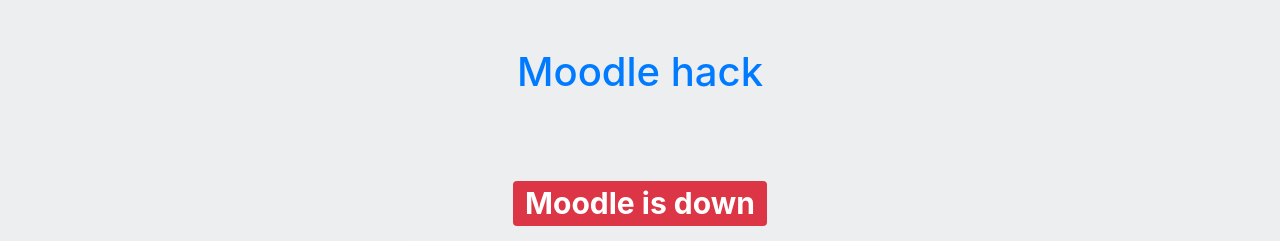
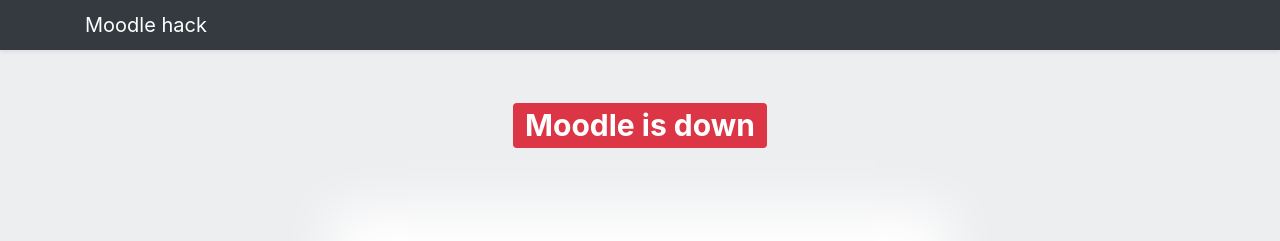
Before and after one commit to vmrfriz/dahl-moodle-hack, a PHP site: template view/down.php in a window 1280 px wide. Shown: the top 241 px of the page. Run offline with PHP 8.4, Linux system fonts and the light colour scheme; the template is opened without the code that fills it, so the values that code supplies are empty.

Commit message:
Новый дизайн шапки

```diff
--- a/view/header.php
+++ b/view/header.php
@@ -9,19 +9,19 @@
     <link rel="stylesheet" href="/assets/css/style.css">
 </head>
 <body>
-    <div class="container">
-        <header class="text-center row p-4">
-        <?php if ($_SERVER['REQUEST_URI'] === '/'): ?>
-            <div class="h1 mx-auto my-4 col-md-4 offset-md-4">Moodle hack</div>
-        <?php else: ?>
-            <div class="h1 mt-4 col-md-4 offset-md-4">
-                <a href="/" title="На главную" style="text-decoration:none!important">
-                    Moodle hack
-                </a>
-            </div>
-            <? if ($USER): ?>
-            <div class="col-md-4 pt-3 text-right">
-                <div class="btn-group mt-3">
+    <header class="navbar navbar-dark bg-dark shadow-sm mb-3">
+        <div class="container d-flex justify-content-between">
+            <h5 class="mb-0 font-weight-normal">
+            <?php if ($_SERVER['REQUEST_URI'] === '/'): ?>
+                <span class="navbar-brand">Moodle hack</span>
+            <? else: ?>
+                <a href="/" class="navbar-brand">Moodle hack</a>
+            <? endif ?>
+            </h5>
+            <div><!-- [cached] --></div>
+            <nav class="ml-auto">
+                <? if ($USER): ?>
+                <div class="btn-group">
                     <button type="button" class="btn btn-sm btn-secondary dropdown-toggle dropdown-toggle" data-toggle="dropdown" aria-haspopup="true" aria-expanded="false">
                         <?=$USER->name ?>
                     </button>
@@ -36,7 +36,8 @@
                         <?php endforeach ?>
                     </div>
                 </div>
-            </div>
-            <? endif; ?>
-        <?php endif; ?>
-        </header>
+                <? endif ?>
+            </nav>
+        </div>
+    </header>
+    <div class="container">
```
Also changed, not shown: classes/Cache.php (+4 -4 lines).
